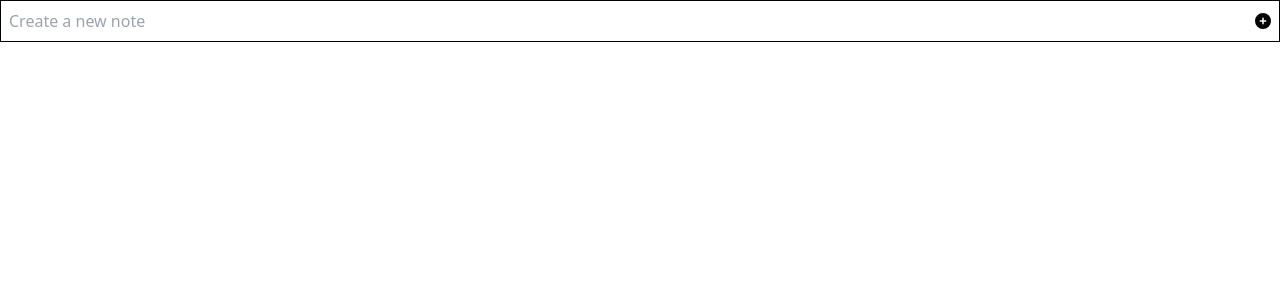
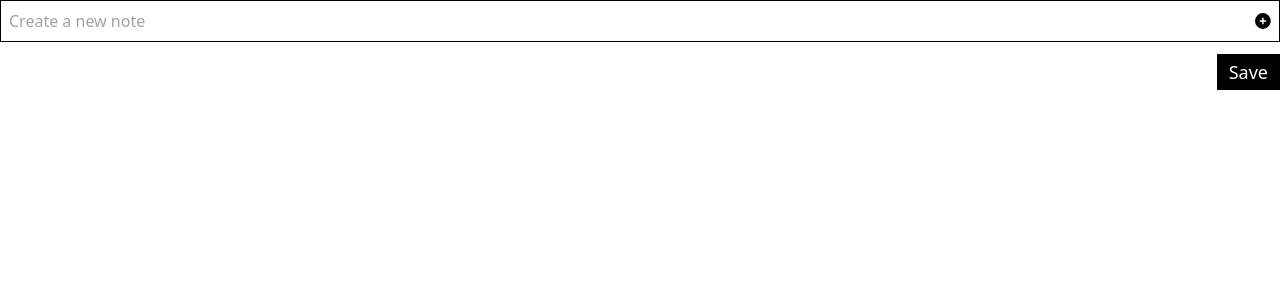
Before and after one commit to pointbreak6969/Client-E-Learning, a React (Vite) app: page /testNavbar in a window 1280 px wide. Shown: the top 300 px of the page. Built offline with nearby package versions, Linux system fonts and the light colour scheme; a web font is replaced by a local one.

Commit message:
style: note section

```diff
--- /dev/null
+++ b/src/components/Buttons.jsx
@@ -0,0 +1,13 @@
+import React from "react";
+
+const Button = ({ fcn, name, color, textColor, border, hover }) => {
+  return (
+    <div className={`${border} px-3 py-1 ${color} ${textColor} ${hover} cursor-pointer`}>
+      <button type={fcn} className="text-lg">
+        {name}
+      </button>
+    </div>
+  );
+};
+
+export { Button };
--- a/src/components/Notes.jsx
+++ b/src/components/Notes.jsx
@@ -1,24 +1,34 @@
-import { set } from "mongoose";
 import React, { useState } from "react";
 import { FaCirclePlus } from "react-icons/fa6";
+import { Button } from "./Buttons";
 const Notes = () => {
   const [notes, setNotes] = useState("");
   const [savedNotes, setSavedNotes] = useState([]);
-  const [activeNoteSection, setActiveSection] = useState(false)
+  const [activeNoteSection, setActiveNoteSection] = useState(false);
   const handelNotes = (e) => {
     e.preventDefault();
     setSavedNotes([...savedNotes, notes]);
     setNotes("");
   };
+  const handleCancel = () => {
+    setNotes(""); // Clear the notes input field
+    setActiveNoteSection((prevState) => !prevState); // Toggle the activeNoteSection state
+  };
+  console.log(activeNoteSection)
+
   return (
     <>
       <div>
-        <div className="border-1 border-black">
+        <div>
           <form action="" onSubmit={handelNotes}>
-            <div className="flex justify-between p-2 items-center" onClick={()=>{
-                setActiveSection(true)
-            }}>
+            <div
+              className="flex justify-between p-2 items-center border-1 border-black"
+              onClick={() => {
+                setActiveNoteSection((prevState) => !prevState);
+              }}
+            >
               <input
+                className="w-full focus:outline-none"
                 type="text"
                 placeholder="Create a new note"
                 value={notes}
@@ -26,12 +36,22 @@ const Notes = () => {
                   setNotes(e.target.value);
                 }}
               />
-              <FaCirclePlus />
+              <FaCirclePlus className={activeNoteSection ? "hidden" : "block"} />
+            </div>
+            <div className="flex mt-3 items-center justify-end gap-2 ">
+              <Button
+                name={"Save"}
+                fcn={"submit"}
+                color={"bg-black"}
+                textColor={"text-white"}
+                border={"border-0"}
+              />
             </div>
           </form>
           <div></div>
         </div>
-        <div></div>
+        <div>
+        </div>
       </div>
     </>
   );
```
